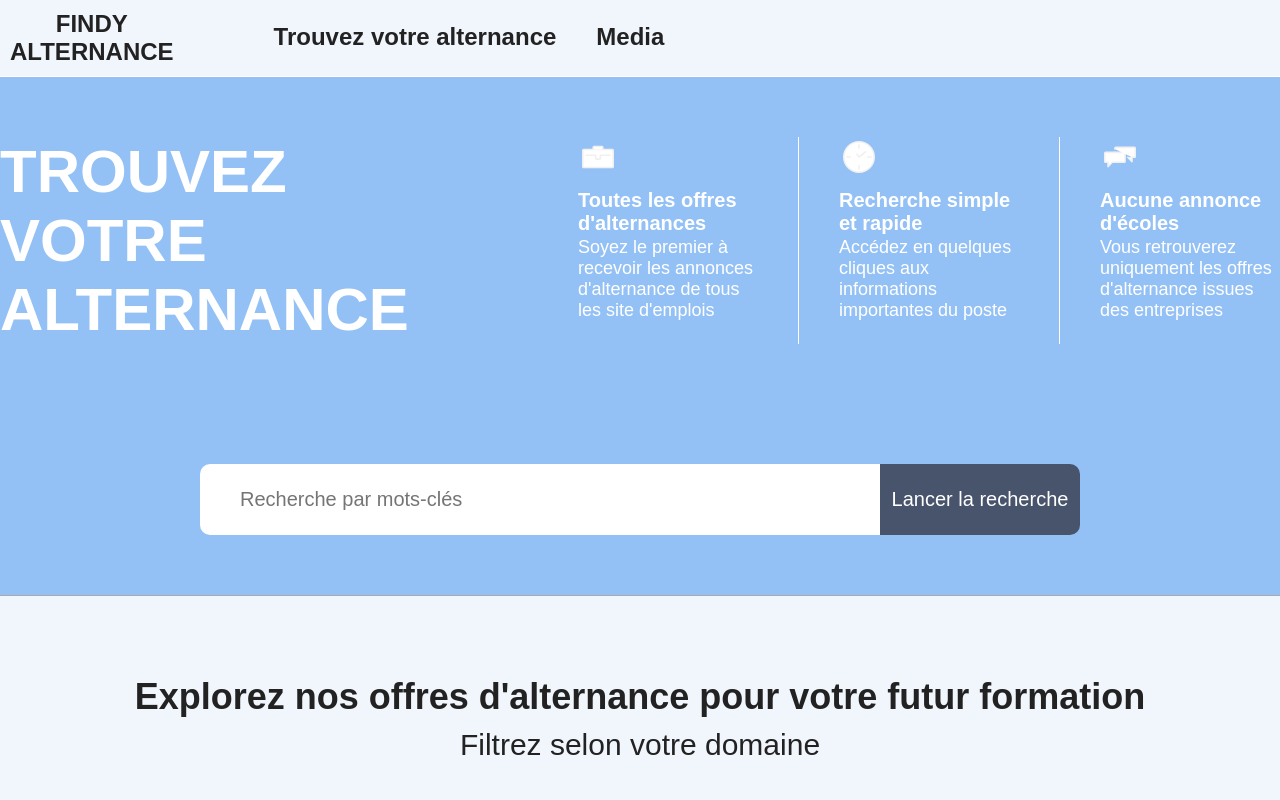
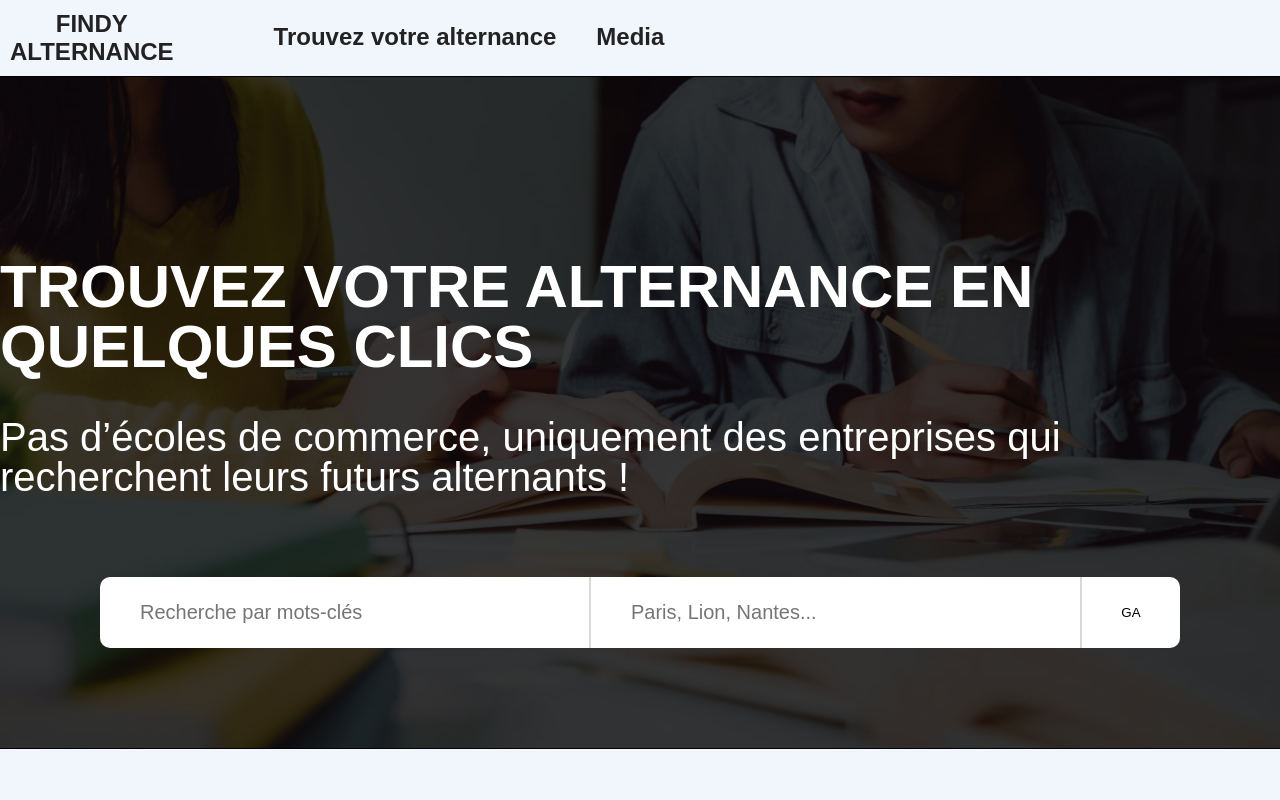
Before and after one commit to Elymne/findy, a Next.js app: page / in a window 1280 px wide. Shown: the top 800 px of the page. Built offline with nearby package versions, Linux system fonts and the light colour scheme; a web font is replaced by a local one.

Commit message:
refactor : search section

```diff
--- a/src/app/page.tsx
+++ b/src/app/page.tsx
@@ -1,10 +1,10 @@
 import ExplorationSection from "./widgets/exploration/explorationSection"
-import HookSection from "./widgets/hook/hookSection"
+import SearchSection from "./widgets/search/searchSection"
 
 const Home = (): JSX.Element => {
     return (
         <main>
-            <HookSection />
+            <SearchSection />
             <ExplorationSection />
         </main>
     )
--- a/src/app/widgets/hook/hookSection.module.css
+++ /dev/null
@@ -1,101 +0,0 @@
-#main {
-    display: flex;
-    flex-direction: row;
-    justify-content: center;
-    background-color: #94c1f5;
-    border-bottom: 1px solid #aaaaaa;
-}
-
-#content {
-    display: flex;
-    flex-direction: column;
-    width: 1280px;
-}
-
-#description_section {
-    display: flex;
-    flex-direction: row;
-    padding: 60px 0;
-}
-
-#description_section > h1 {
-    color: rgb(255, 255, 255);
-    font-size: 60px;
-    font-weight: 900;
-}
-
-#description_section > .describe_bloc {
-    width: 180px;
-}
-
-#description_section > .describe_bloc img {
-    filter: invert(100%);
-}
-
-#description_section > .describe_bloc h2 {
-    padding: 8px 0 2px 0;
-    color: rgb(255, 255, 255);
-    font-size: 20px;
-    font-weight: 600;
-}
-
-#description_section > .describe_bloc p {
-    color: rgb(255, 255, 255);
-    font-size: 18px;
-    font-weight: 200;
-}
-
-#description_section > .flexer {
-    flex: 1;
-}
-
-#search_section {
-    padding: 60px 0;
-    display: flex;
-    flex-direction: row;
-    justify-content: center;
-}
-
-#search_section > input {
-    width: 600px;
-    padding: 24px 40px;
-    border: none;
-    border-radius: 10px 0px 0px 10px;
-
-    font-size: 20px;
-    font-weight: 100;
-    color: rgb(79, 84, 117);
-}
-
-#search_section > input:focus {
-    outline: none;
-    background-color: white;
-}
-
-#search_section > button {
-    width: 200px;
-    background-color: #48546b;
-    border: none;
-    border-radius: 0px 10px 10px 0px;
-
-    color: white;
-    font-size: 20px;
-    font-weight: 100;
-}
-
-#search_section > button:hover {
-    background-color: rgb(82, 112, 189);
-    cursor: pointer;
-}
-
-#search_section > button:focus {
-    background-color: rgb(105, 82, 189);
-    outline-color: rgb(93, 56, 255);
-}
-
-.vertical_divider {
-    width: 1px;
-    color: white;
-    background-color: white;
-    margin: 0 40px;
-}
--- a/src/app/widgets/hook/hookSection.tsx
+++ /dev/null
@@ -1,72 +0,0 @@
-import styles from "./hookSection.module.css"
-import Image from "next/image"
-
-const HookSection = (): JSX.Element => {
-    const iconSize = 40
-
-    return (
-        <section id={styles.main}>
-            <div id={styles.content}>
-                {/* SECTION 1 */}
-                <section id={styles.description_section}>
-                    <h1 id={styles.title}>
-                        TROUVEZ
-                        <br />
-                        VOTRE
-                        <br />
-                        ALTERNANCE
-                    </h1>
-                    <div className={styles.flexer} />
-                    <article className={styles.describe_bloc}>
-                        <Image
-                            src="/svg/toolbox.svg"
-                            height={iconSize}
-                            width={iconSize}
-                            alt="Toolbox icon"
-                            style={{
-                                filter: "invert(100%)",
-                            }}
-                        />
-                        <h2>Toutes les offres d'alternances</h2>
-                        <p>Soyez le premier à recevoir les annonces d'alternance de tous les site d'emplois</p>
-                    </article>
-                    <div className={styles.vertical_divider} />
-                    <article className={styles.describe_bloc}>
-                        <Image
-                            src="/svg/clock.svg"
-                            height={iconSize}
-                            width={iconSize}
-                            alt="Toolbox icon"
-                            style={{
-                                filter: "invert(100%)",
-                            }}
-                        />
-                        <h2>Recherche simple et rapide</h2>
-                        <p>Accédez en quelques cliques aux informations importantes du poste</p>
-                    </article>
-                    <div className={styles.vertical_divider} />
-                    <article className={styles.describe_bloc}>
-                        <Image
-                            src="/svg/chat.svg"
-                            height={iconSize}
-                            width={iconSize}
-                            alt="Toolbox icon"
-                            style={{
-                                filter: "invert(100%)",
-                            }}
-                        />
-                        <h2>Aucune annonce d'écoles</h2>
-                        <p>Vous retrouverez uniquement les offres d'alternance issues des entreprises</p>
-                    </article>
-                </section>
-                {/* SECTION 2 */}
-                <section id={styles.search_section}>
-                    <input type="text" placeholder="Recherche par mots-clés" />
-                    <button>Lancer la recherche</button>
-                </section>
-            </div>
-        </section>
-    )
-}
-
-export default HookSection
--- /dev/null
+++ b/src/app/widgets/search/searchSection.module.css
@@ -0,0 +1,100 @@
+#search_section {
+    position: relative;
+    border-bottom: 1px solid #000000;
+    background-image: url("/images/background_top.jpg");
+    background-size: cover;
+}
+
+#search_section::before {
+    position: absolute;
+    width: 100%;
+    height: 100%;
+    content: "";
+    animation: shading 0.8s ease-in 0.2s 1 normal forwards;
+}
+
+@keyframes shading {
+    from {
+        background-color: rgba(0, 0, 0, 0);
+    }
+    to {
+        background-color: rgba(0, 0, 0, 0.7);
+    }
+}
+
+#content_bloc {
+    position: relative;
+    z-index: 10;
+    display: flex;
+    flex-direction: column;
+    margin: 0 auto;
+    padding-top: 180px;
+    padding-bottom: 100px;
+    width: 1280px;
+}
+
+#content_bloc > h1 {
+    color: rgb(255, 255, 255);
+    line-height: 60px;
+    font-size: 60px;
+    font-weight: bold;
+    padding-bottom: 40px;
+}
+
+#content_bloc > h2 {
+    color: rgb(255, 255, 255);
+    line-height: 40px;
+    font-size: 40px;
+    font-weight: normal;
+    padding-bottom: 80px;
+}
+
+#search_bar {
+    display: flex;
+    flex-direction: row;
+    padding: 0 100px;
+}
+
+#search_bar input {
+    flex-grow: 1;
+    padding: 24px 40px;
+    font-size: 20px;
+    font-weight: 100;
+    color: rgb(79, 84, 117);
+
+    border-width: 1px;
+    border-color: #d8d8d8;
+}
+
+#search_bar input:nth-child(1) {
+    border-radius: 10px 0px 0px 10px;
+    border-style: none solid none none;
+}
+
+#search_bar input:nth-child(2) {
+    border-style: none none none solid;
+}
+
+#search_bar > input:focus {
+    outline: none;
+    background-color: white;
+}
+
+#search_bar > button {
+    width: 100px;
+    background-color: white;
+
+    border-color: #d8d8d8;
+    border-style: none none none solid;
+    border-radius: 0px 10px 10px 0px;
+}
+
+#search_bar > button:hover {
+    background-color: rgb(82, 112, 189);
+    cursor: pointer;
+}
+
+#search_bar > button:focus {
+    background-color: rgb(105, 82, 189);
+    outline-color: rgb(93, 56, 255);
+}
--- /dev/null
+++ b/src/app/widgets/search/searchSection.tsx
@@ -0,0 +1,20 @@
+import styles from "./searchSection.module.css"
+
+const SearchSection = (): JSX.Element => {
+    return (
+        <section id={styles.search_section}>
+            <div id={styles.content_bloc}>
+                <h1>TROUVEZ VOTRE ALTERNANCE EN QUELQUES CLICS</h1>
+                <h2>Pas d’écoles de commerce, uniquement des entreprises qui recherchent leurs futurs alternants !</h2>
+
+                <div id={styles.search_bar}>
+                    <input id={styles.search_bar_domain_input} type="text" placeholder="Recherche par mots-clés" />
+                    <input id={styles.search_bar_city_input} type="text" placeholder="Paris, Lion, Nantes..." />
+                    <button>GA</button>
+                </div>
+            </div>
+        </section>
+    )
+}
+
+export default SearchSection
--- a/src/presentation/widgets/navbar/navbar.module.css
+++ b/src/presentation/widgets/navbar/navbar.module.css
@@ -2,7 +2,7 @@
     display: flex;
     flex-direction: row;
     justify-content: center;
-    border-bottom: 1px solid #ffffff;
+    border-bottom: 1px solid #000000;
     padding: 10px;
 }
 
```
Also changed, not shown: public/images/background_top.jpg (added), src/core/usecase.ts (renamed from src/domain/hooks/usecase.ts).
